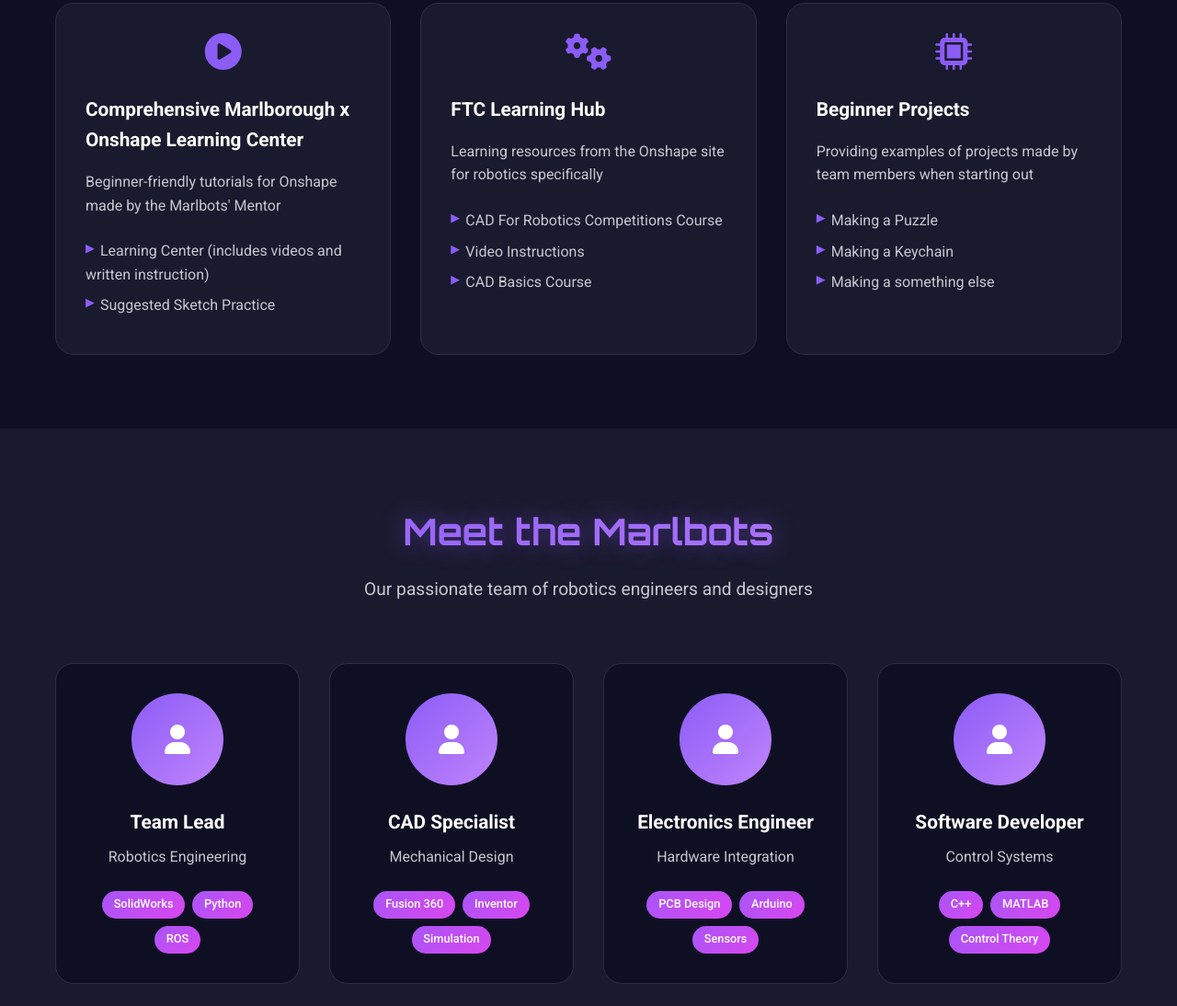
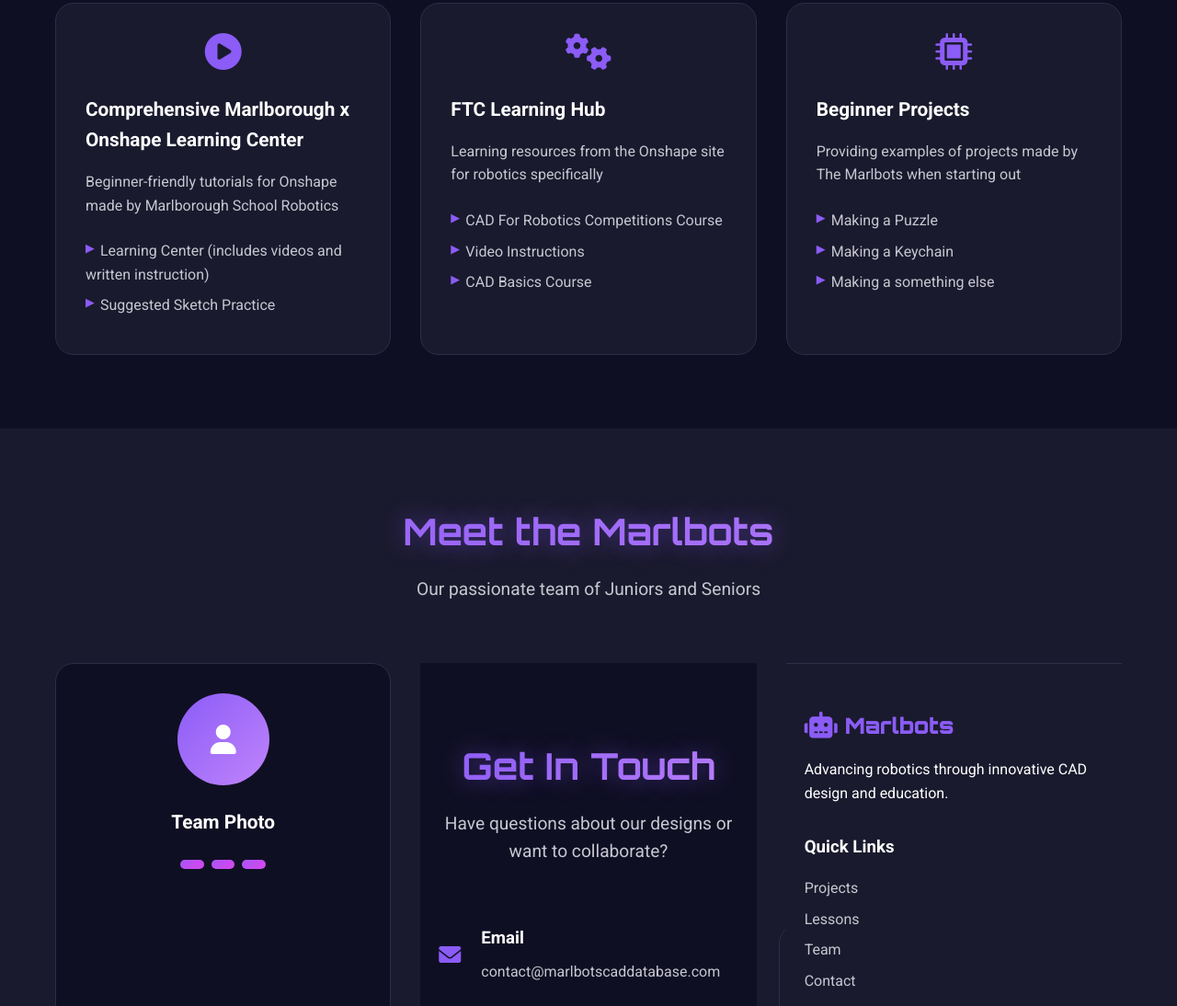
Before and after one commit to JJ226/CAD-Site, a plain HTML site: page index.html in a window 1280 px wide. Shown: the part 4784-5878 px from the top of the page at 92% size. Drawn offline with Linux system fonts and the light colour scheme; no server answers.

Commit message:
teamphoto

```diff
--- a/index.html
+++ b/index.html
@@ -36,7 +36,7 @@
         <div class="hero-content">
             <div class="hero-text">
                 <h1 class="hero-title">
-                    Marlbots CAD Database
+                     Marlbots CAD Database
                 </h1>
                 <p class="hero-subtitle">Robotics Design Examples & Learning Hub</p>
                 <p class="hero-description">
@@ -162,7 +162,7 @@
                             <i class="fas fa-play-circle"></i>
                         </div>
                         <h3>Comprehensive Marlborough x Onshape Learning Center</h3>
-                        <p>Beginner-friendly tutorials for Onshape made by the Marlbots' Mentor</p>
+                        <p>Beginner-friendly tutorials for Onshape made by Marlborough School Robotics</p>
                         <ul class="lesson-list">
                             <li><a href="https://docs.google.com/document/d/1vMKWcCIJzw5IhiVPN2cna4w0Rtw8j4LW4X8oQxE0XpE/edit?tab=t.0">Learning Center (includes videos and written instruction)</a></li>
                             <li><a href="https://grabcad.com/library/50-cad-exercise-drawing-1">Suggested Sketch Practice</a></li>
@@ -187,7 +187,7 @@
                             <i class="fas fa-microchip"></i>
                         </div>
                         <h3>Beginner Projects</h3>
-                        <p>Providing examples of projects made by team members when starting out</p>
+                        <p>Providing examples of projects made by The Marlbots when starting out</p>
                         <ul class="lesson-list">
                             <li><a href="#">Making a Puzzle</a></li>
                             <li><a href="#">Making a Keychain</a></li>
@@ -204,7 +204,7 @@
         <div class="container">
             <div class="section-header">
                 <h2 class="section-title">Meet the Marlbots</h2>
-                <p class="section-subtitle">Our passionate team of robotics engineers and designers</p>
+                <p class="section-subtitle">Our passionate team of Juniors and Seniors</p>
             </div>
 
             <div class="team-grid">
@@ -213,16 +213,16 @@
                         <i class="fas fa-user"></i>
                     </div>
                     <div class="member-info">
-                        <h3>Team Lead</h3>
-                        <p>Robotics Engineering</p>
+                        <h3>Team Photo</h3>
+                        <p> </p>
                         <div class="member-skills">
-                            <span class="skill">SolidWorks</span>
-                            <span class="skill">Python</span>
-                            <span class="skill">ROS</span>
+                            <span class="skill"> </span>
+                            <span class="skill"> </span>
+                            <span class="skill"> </span>
                         </div>
                     </div>
                 </div>
-
+<!--
                 <div class="team-member">
                     <div class="member-photo">
                         <i class="fas fa-user"></i>
@@ -289,6 +289,7 @@
             </div>
         </div>
     </section>
+-->
 
     <!-- Contact Section -->
     <section id="contact" class="contact">
```
